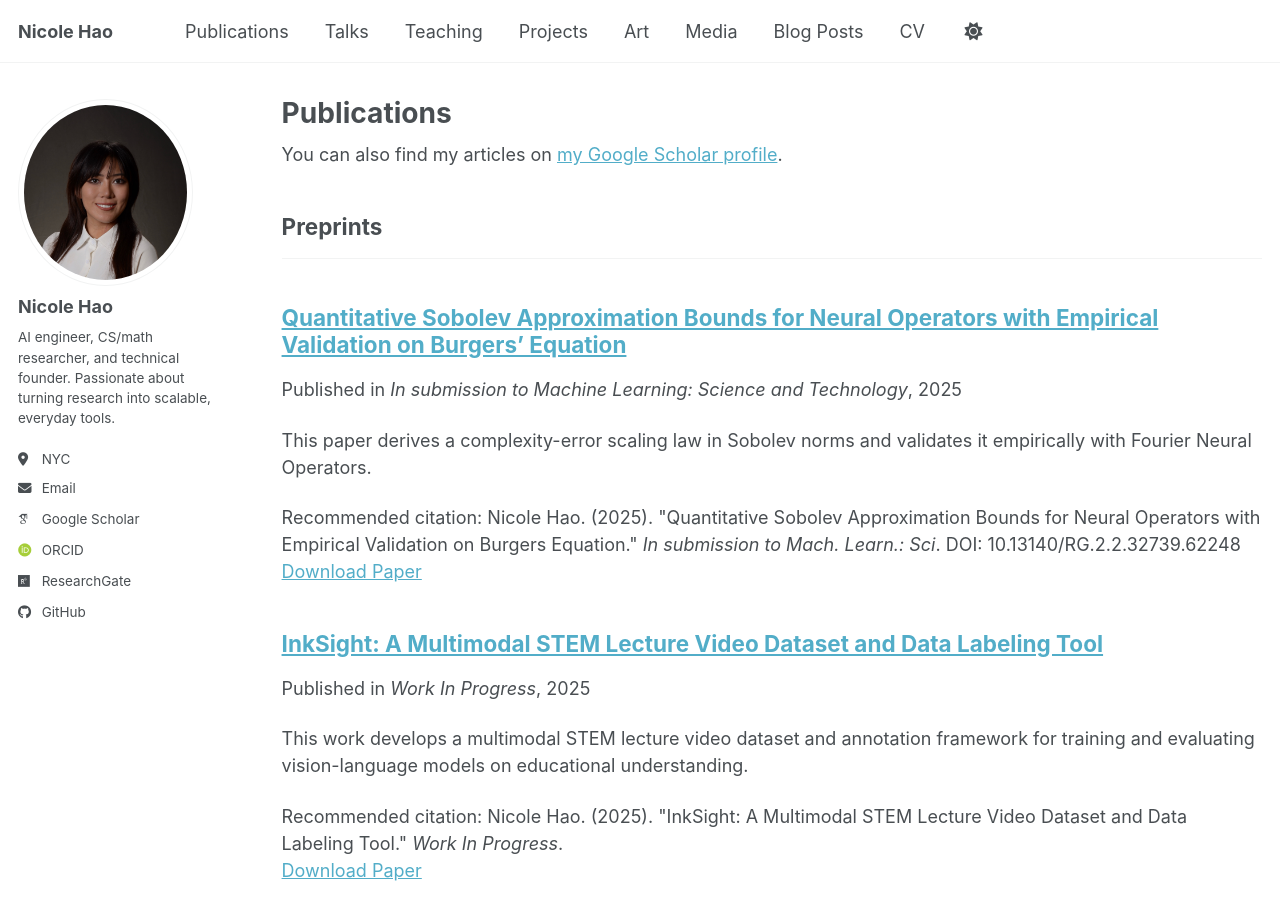
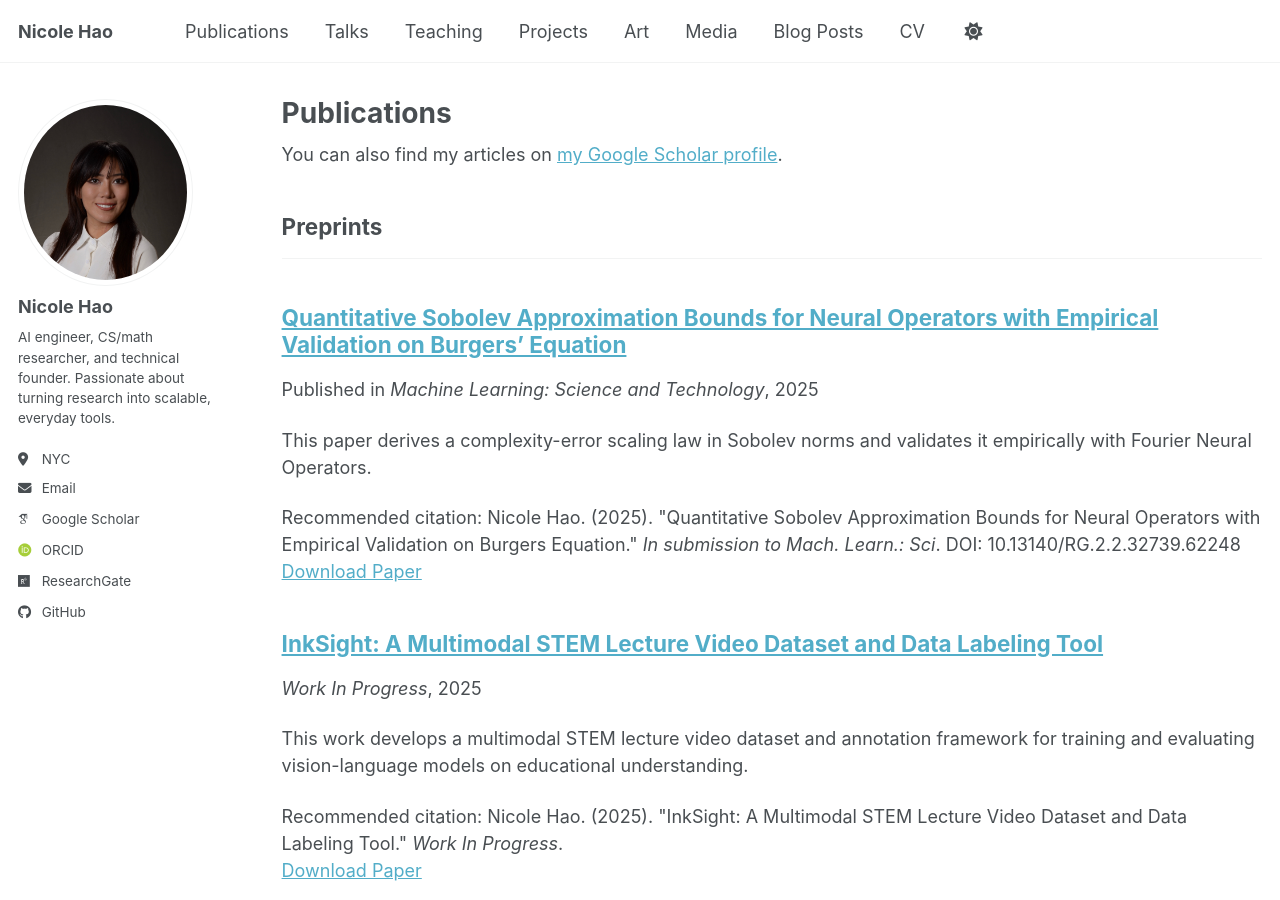
Before and after one commit to nicolehao34/nicolehao34.github.io, a Jekyll site: the page built from _pages/publications.html, in a window 1280 px wide and 900 px high. Built offline with Jekyll 4.4.1, drawn with Linux system fonts in a browser that asks for light colours; some web fonts are replaced; a script bundle is joined from its source files by our own code; library files that are not in the unit come from our copies.

Commit message:
Update publication venue for clarity and consistency in metadata

```diff
--- a/_includes/archive-single.html
+++ b/_includes/archive-single.html
@@ -41,7 +41,12 @@
         {% if post.collection == 'teaching' %}
           <p> {{ post.type }}, <i>{{ post.venue }}</i>, {{ post.date | default: "1900-01-01" | date: "%Y" }} </p>
         {% elsif post.collection == 'publications' %}
-          <p>Published in <i>{{ post.venue }}</i>, {{ post.date | default: "1900-01-01" | date: "%Y" }} </p>
+          {% assign venue_lower = post.venue | downcase %}
+          {% if venue_lower contains 'in submission' or venue_lower contains 'work in progress' or venue_lower contains 'preprint' or venue_lower contains 'under review' or venue_lower contains 'arxiv' %}
+            <p><i>{{ post.venue }}</i>, {{ post.date | default: "1900-01-01" | date: "%Y" }} </p>
+          {% else %}
+            <p>Published in <i>{{ post.venue }}</i>, {{ post.date | default: "1900-01-01" | date: "%Y" }} </p>
+          {% endif %}
         {% elsif post.date %}
          <p class="page__date"><strong><i class="fa fa-fw fa-calendar" aria-hidden="true"></i> {{ site.data.ui-text[site.locale].date_label | default: "Published:" }}</strong> <time datetime="{{ post.date | default: "1900-01-01" | date_to_xmlschema }}">{{ post.date | default: "1900-01-01" | date: "%B %d, %Y" }}</time></p>
         {% endif %}
--- a/_publications/2025-12-01-neural-operators-sobolev-approximation.md
+++ b/_publications/2025-12-01-neural-operators-sobolev-approximation.md
@@ -5,7 +5,7 @@ category: preprints
 permalink: /publication/2025-12-neural-operators
 excerpt: 'This paper derives a complexity-error scaling law in Sobolev norms and validates it empirically with Fourier Neural Operators.'
 date: 2025-12-01
-venue: 'In submission to Machine Learning: Science and Technology'
+venue: 'Machine Learning: Science and Technology'
 paperurl: 'https://www.researchgate.net/publication/398610085'
 citation: 'Nicole Hao. (2025). &quot;Quantitative Sobolev Approximation Bounds for Neural Operators with Empirical Validation on Burgers  Equation.&quot; <i>In submission to Mach. Learn.: Sci</i>. DOI: 10.13140/RG.2.2.32739.62248'
 ---
```
